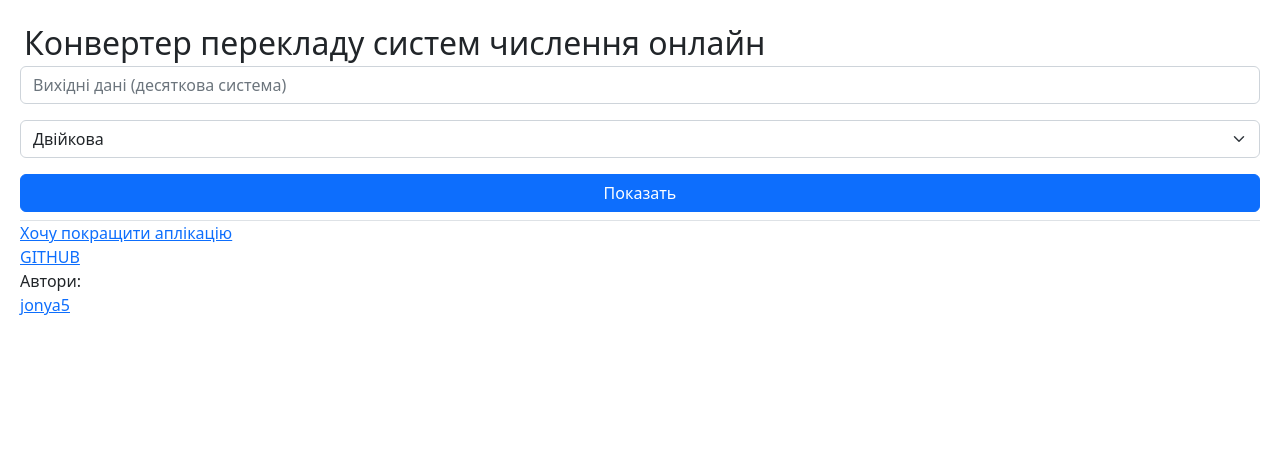
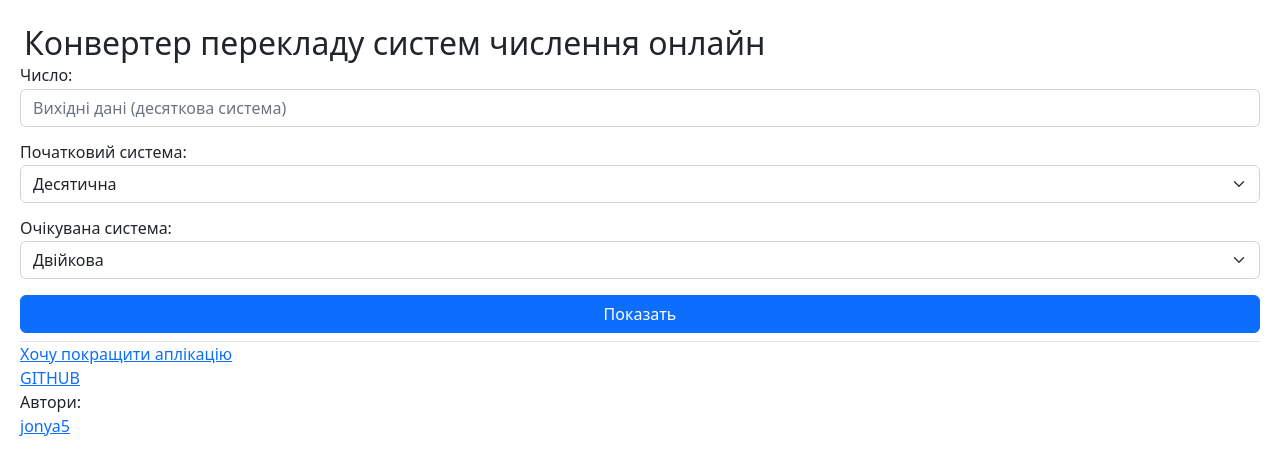
Before and after one commit to dev-eugen/decimal, a Vue app: page / in a window 1280 px wide. Shown: the top 474 px of the page. Built offline with nearby package versions, Linux system fonts and the light colour scheme.

Commit message:
1 file modified

```diff
--- a/src/App.vue
+++ b/src/App.vue
@@ -1,12 +1,37 @@
 <template>
   <div id="app">
-    <h2 class="m-1">Конвертер перекладу систем числення онлайн</h2>
+    <h2 class="m-1" style="margin-bottom: 20px">
+      Конвертер перекладу систем числення онлайн
+    </h2>
     <div class="d-grid gap-3">
+      <h6 style="margin-bottom: -13px">Число:</h6>
       <b-form-input
         v-model="value"
         placeholder="Вихідні дані (десяткова система)"
         :type="'number'"
       ></b-form-input>
+      <h6 style="margin-bottom: -13px">Початковий система:</h6>
+      <b-form-select
+        placeholder="Підстава результату"
+        v-model="source_system"
+        :options="[
+          {
+            value: false,
+            text: 'Десятична',
+          },
+          {
+            value: 2,
+            text: 'Двійкова',
+          },
+          {
+            value: 8,
+            text: 'Вісімкова',
+          },
+        ]"
+      >
+      </b-form-select>
+
+      <h6 style="margin-bottom: -13px">Очікувана система:</h6>
       <b-form-select
         placeholder="Підстава результату"
         v-model="system"
@@ -27,12 +52,16 @@
       >
     </div>
     <div class="border-top mt-2">
-      <b-alert v-if="result" show>
-        {{ value }} (10) = {{ result }} ({{ system }})
-      </b-alert>
-
       <div v-if="result">
         <h1 v-if="result">Рішення</h1>
+        <b-alert show v-if="convert_deciding.length">
+          {{ value }} ({{ source_system }}) =
+          <span v-for="(c, i) in convert_deciding" :key="i">
+            <span v-if="i > 0"> + </span>
+            {{ c.val }} * {{ c.system }}^{{ c.pow }}
+          </span>
+          = {{ value_converted }}
+        </b-alert>
         <div v-for="(d, i) in decide" :key="i" class="m-2">
           <table>
             <tr>
@@ -49,6 +78,12 @@
           </table>
         </div>
       </div>
+
+      <b-alert v-if="result" show>
+        <h6>Відповідь:</h6>
+        {{ value_converted }} (10) = {{ result }} ({{ system }})
+      </b-alert>
+
       <div>
         <div>
           <b-link href="https://t.me/jonya5">Хочу покращити аплікацію</b-link>
@@ -74,15 +109,46 @@ export default {
   name: 'App',
   setup() {
     const value = ref(null);
+    const value_converted = ref(null);
     const system = ref(2);
+    const source_system = ref(false);
 
     const result = ref(null);
     const decide = ref([]);
+    const convert_deciding = ref([]);
 
     const handle = () => {
+      convert_deciding.value = [];
+      let ready_dd = 0;
+
+      if (source_system.value) {
+        let val = new String(value.value).split('');
+
+        let i = val.length - 1;
+        val.forEach((e) => {
+          convert_deciding.value.push({
+            val: e,
+            system: source_system.value,
+            pow: i,
+          });
+
+          ready_dd += new Number(
+            new Number(e) * Math.pow(source_system.value, i)
+          );
+
+          i--;
+        });
+
+        value_converted.value = ready_dd;
+      }
+
+      console.log(convert_deciding.value);
+
+      // convert.value =
+
       result.value = [];
       decide.value = [];
-      let counter = value.value;
+      let counter = source_system.value ? ready_dd : value.value;
       let del = system.value;
 
       while (counter >= del) {
@@ -115,6 +181,9 @@ export default {
       handle,
       decide,
       result,
+      source_system,
+      convert_deciding,
+      value_converted,
     };
   },
 };
```
